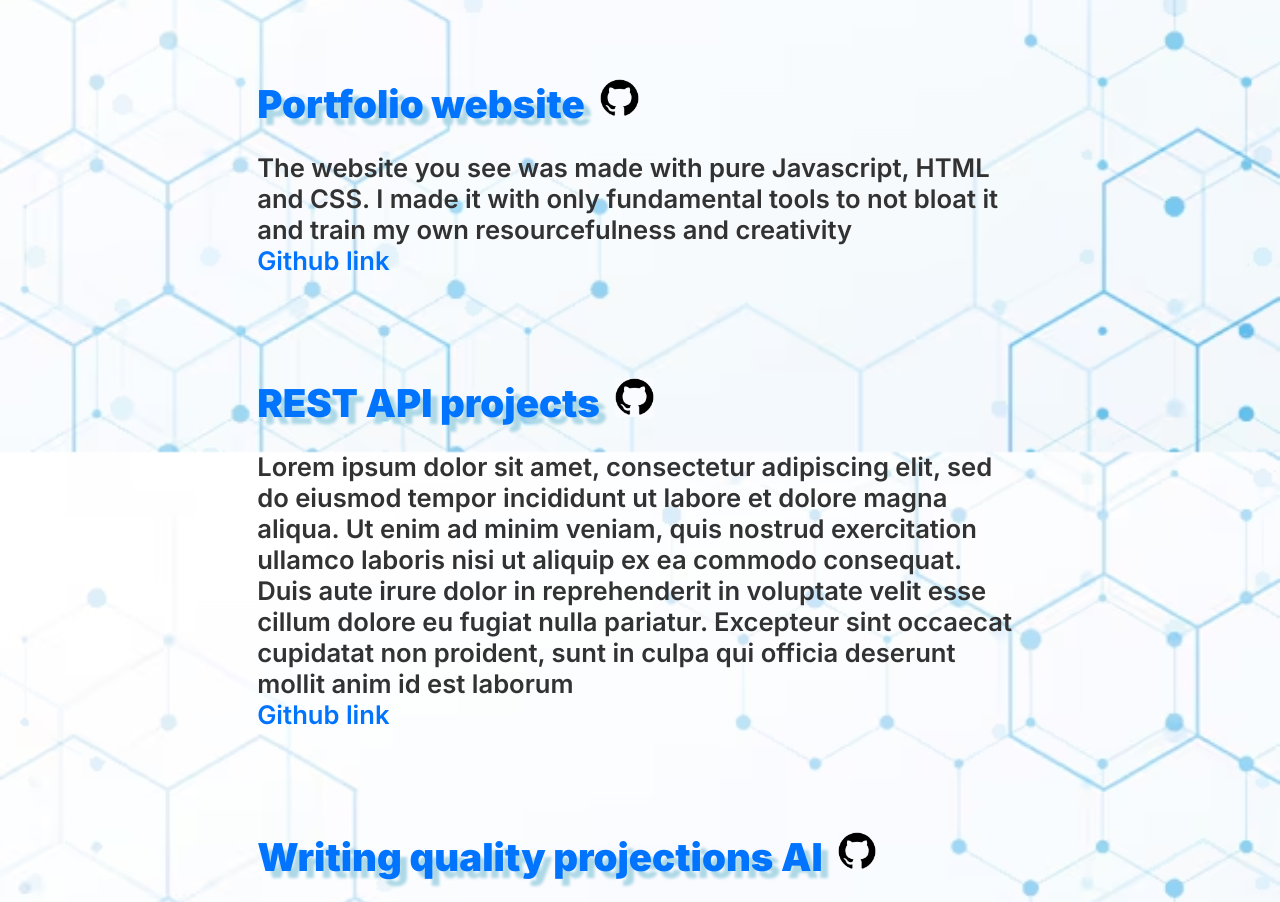
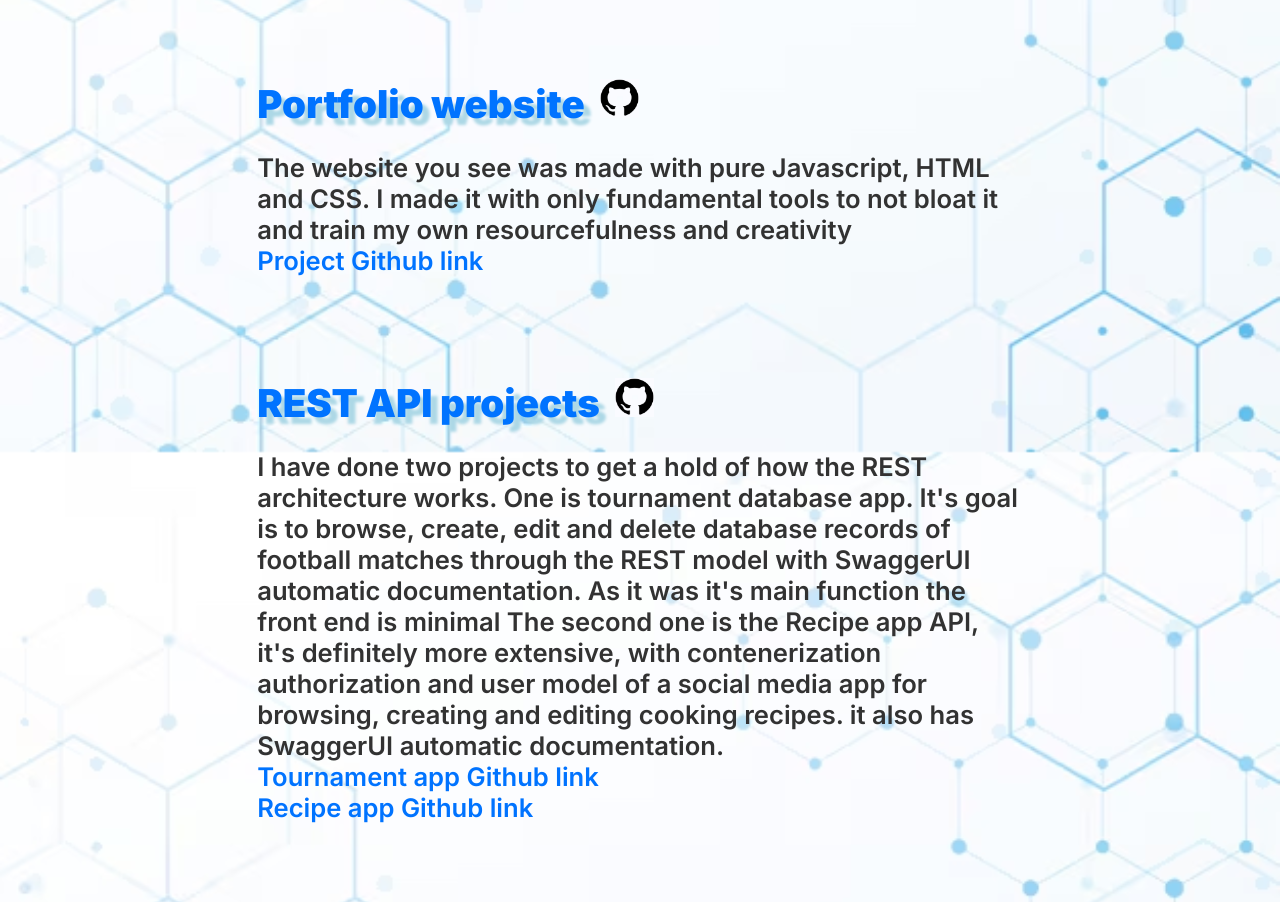
Before and after one commit to PiotrDratwa/My-website, a website: page client/index.html in a window 1280 px wide. Shown: the part 2339-3241 px from the top of the page. Drawn offline with Linux system fonts and the light colour scheme.

Commit message:
fixed another duplication bug with skill details section, finished writing all texts

```diff
--- a/client/index.html
+++ b/client/index.html
@@ -179,7 +179,7 @@
             <p class = "medium_text">
               The website you see was made with pure Javascript, HTML and CSS.
               I made it with only fundamental tools to not bloat it and train my own resourcefulness and creativity
-              <br> <a class="github_link" href="https://github.com/PiotrDratwa/My-website">Github link</a>
+              <br> <a class="github_link" href="https://github.com/PiotrDratwa/My-website">Project Github link</a>
             </p>
           </div>
 
@@ -189,13 +189,11 @@
               <a href="https://github.com/PiotrDratwa"><img src="images/pngwing.com.png" class="project_icon" id="github"></a>
               </div>
             <p class = "medium_text">
-              Lorem ipsum dolor sit amet, consectetur adipiscing elit,
-              sed do eiusmod tempor incididunt ut labore et dolore magna aliqua.
-              Ut enim ad minim veniam, quis nostrud exercitation ullamco laboris nisi ut aliquip ex ea commodo consequat.
-              Duis aute irure dolor in reprehenderit in voluptate velit esse cillum dolore eu fugiat nulla pariatur.
-              Excepteur sint occaecat cupidatat non proident,
-              sunt in culpa qui officia deserunt mollit anim id est laborum
-              <br> <a class="github_link" href="https://github.com/PiotrDratwa/My-website">Github link</a>
+              I have done two projects to get a hold of how the REST architecture works.
+              One is tournament database app. It's goal is to browse, create, edit and delete database records of football matches through the REST model with SwaggerUI automatic documentation. As it was it's main function the front end is minimal
+              The second one is the Recipe app API, it's definitely more extensive, with contenerization authorization and user model of a social media app for browsing, creating and editing cooking recipes. it also has SwaggerUI automatic documentation.
+              <br> <a class="github_link" href="https://github.com/PiotrDratwa/Tournament-app">Tournament app Github link</a>
+              <br> <a class="github_link" href="https://github.com/PiotrDratwa/Recipy_app_API">Recipe app Github link</a>
             </p>
           </div>
 
@@ -210,7 +208,7 @@
               We had to transform the data and use different machine learning algorithms to find the best working one.
               Finally the AI had mean error of around 0.4 on the scale 2-5.5.<br>
               The technologies used: Python, Seaborne, Pandas, sci-kit learn.
-              <br> <a class="github_link" href="https://github.com/PiotrDratwa/Writing_quality_projections">Github link</a>
+              <br> <a class="github_link" href="https://github.com/PiotrDratwa/Writing_quality_projections">Project Github link</a>
             </p>
           </div>
 
@@ -221,7 +219,7 @@
               </div>
             <p class = "medium_text">
               It’s a Python library made in C, to encrypt pandas dataframes using the RSA algorithm. It also includes example of usage on an example dataframe.
-              <br> <a class="github_link" href="https://github.com/PiotrDratwa/dataframe-encryption">Github link</a>
+              <br> <a class="github_link" href="https://github.com/PiotrDratwa/dataframe-encryption">Project Github link</a>
             </p>
           </div>
 
@@ -235,7 +233,7 @@
               The project can:<br><br>
               - transform the speech to text and show it on display connected to ESP8266 integrated circuit.<br><br>
               - measure temperature and send it to database, that visualizes the data.
-              <br> <a class="github_link" href="https://github.com/PiotrDratwa/IOT_project">Github link</a>
+              <br> <a class="github_link" href="https://github.com/PiotrDratwa/IOT_project">Project Github link</a>
             </p>
           <div>
           </div>
--- a/client/script.js
+++ b/client/script.js
@@ -32,27 +32,33 @@ class skills_tab{
         "HTML":"I learned it mainly through my own studies. All my web projects include html in some form, like this website, or React project",
         "CSS":"I learned it mainly through my own studies. Main project with it is definitely this portfolio website, although it's sprinkled in among other projects of mine",
         "Python":"I learned it on my own through online courses, later cemented it in university. I know popular libraries like Fastapi, Django, Pandas, Scikit-learn. Projects I've done with it include:<br>- Writing quality projections AI<br>- BlackJack AI<br>- Recipy app REST API",
-        "Nodejs":"",
-        "REST API":"",
-        "Git":"",
-        "Databases":"",
-        "Websocket":"",
-        "C":"",
-        "C++":"",
-        "Assembly x86":"",
-        "Arduino":"",
-        "AWS":"",
-        "SQL":"",
-        "Mongodb":"",
-        "Linux":"",
-        "Docker":"",
-        "Concurrency":"",
-        "Agile":"",
-        "SDLC":"",
-        "testing":""
+        "Nodejs":"I learned it through my university, I've done REST API and websocket projects with it",
+        "REST_API":"I know how to build REST architecture in Django, Fastapi and NodeJS. I understand it deeply and have experience in it, thanks to the projects I've done in it",
+        "Git":"I know how to create and manage remote directories and I understand how branches and github actions work",
+        "Databases":"I researched relational and non relational databases. I know all the theory and can put it in practice in SQL or MongoDB",
+        "Websocket":"I understand and know how to build applications in websocket architecture. I've built a simple Nodejs websocket demostration app",
+        "C":"I deeply understand low level and system programming and have experience putting it to practice through C language. The projects I've done with it include integrated circuit programming, python library programming, system and concurrency programming",
+        "C_plus":"I know C++ on similar level to C language, although I prefer the latter i have no quarrels with using the former",
+        "Assembly_x86":"I know it because of university course that I passed along with 10% of my class. It helped me understand low level more and I've actually grown quite fond of it",
+        "Arduino":"I know it because of university courses, main project was Arduino IOT measurement and speech-to-text program",
+        "AWS":"I am certified on it by Amazon as AWS data engineer",
+        "SQL":"I have experience with creating, editing and browsing SQL databases because of my studies. My recipy app API project uses SQL database",
+        "MongoDB":"I have experience, editing and browsing MongoDB databases, tournament app API I've created uses Mongodb",
+        "Linux":"I have experience with it because of university courses, I know all the fundamental commands and know how to write bash scripts",
+        "Docker":"I've learned it while making Recipe app API. I know how to create and manage multiple containers",
+        "Concurrency":"I've done an extensive univeristy course on it, I understand deeply the theory and possible problems to encounter while programming asynchronousely. I know how to use concurrent programing in Javascript, C, C++, Golang and Python.",
+        "Agile":"I understand deeply how Agile and SCRUM methodology works through my own studies",
+        "SDLC":"I know all steps of the software development life cycle and understand them deeply.",
+        "testing":"I know all the theory of software development. I know all kinds of testing, be it functional or non-functional"
     }
 
     show_skills_tab(id){
+        if(this.last_skill !== ""){
+            const last_button = document.getElementById(this.last_skill);
+            document.getElementById(this.last_cat).appendChild(last_button);
+            document.getElementById("skill_details_text").innerHTML = "";
+            this.last_skill = "";
+        }
         //if there was last shown tab, then hide it so the new one can appear
         if(this.last_tab !== ""){
             document.getElementById(this.last_tab).style.display = "none";
@@ -84,7 +90,6 @@ class skills_tab{
 
         //make it so it disappears when clicking on the shown skill again
         const child = document.querySelector(`#${cat} > #${id}`);
-        console.log(this.last_detail)
         if(this.last_skill == id && this.last_cat == cat && this.last_detail == 0){
             this.last_detail = 1;
             return
```
